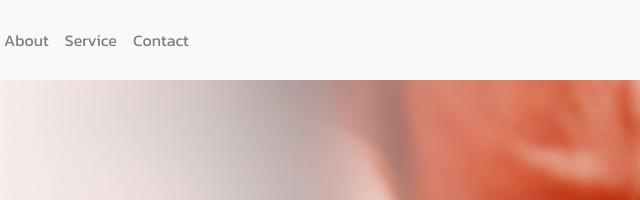
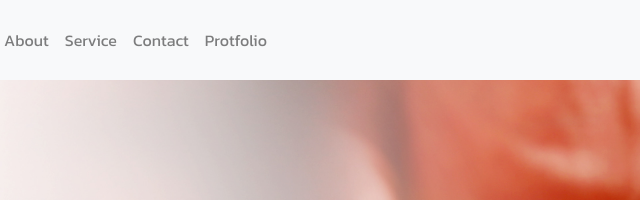
Before and after one commit to CATWALK-BENZ/SwiperJS, a plain HTML site: page index.html in a window 1280 px wide. Shown: the top 200 px of the page, 166-806 px from the left. Drawn offline with nearby package versions, Linux system fonts and the light colour scheme.

Commit message:
update menu port

```diff
--- a/index.html
+++ b/index.html
@@ -134,6 +134,9 @@
                 <li class="nav-item">
                     <a class="nav-link" href="#">Contact</a>
                 </li>
+                <li class="nav-item">
+                    <a class="nav-link" href="#">Protfolio</a>
+                </li>
 
             </ul>
 
```
